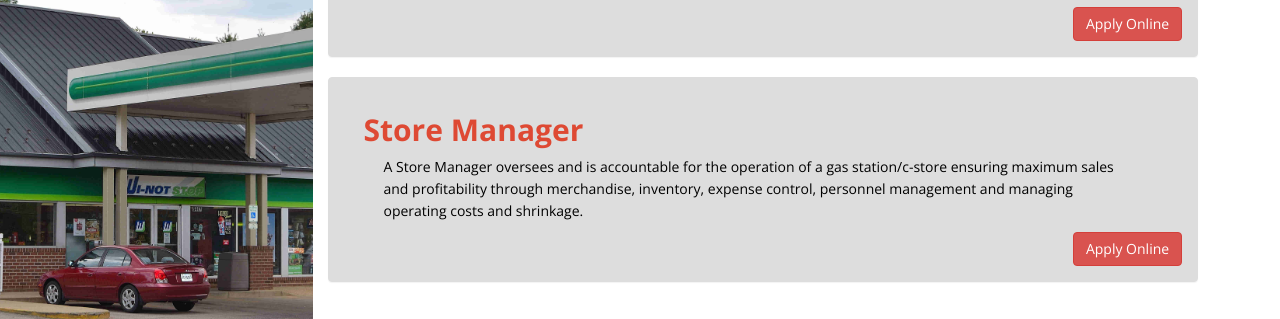
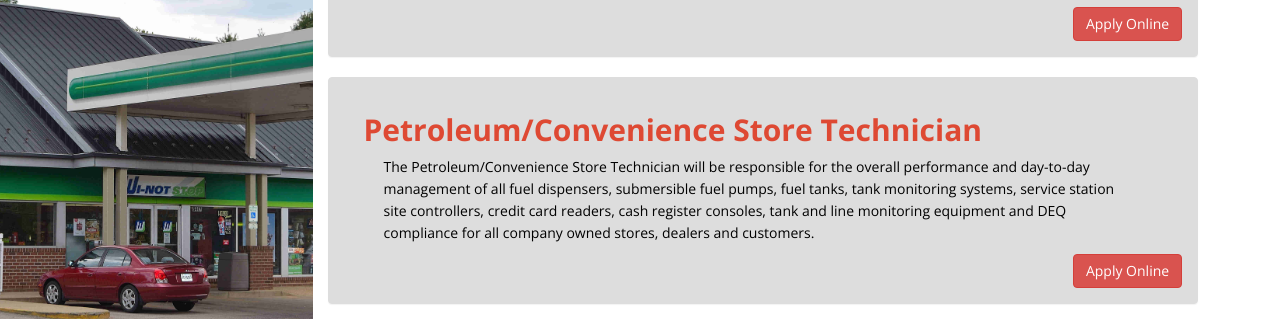
Before and after one commit to nburk2/winotsite, a website: page careers.html in a window 1280 px wide. Shown: the part 614-933 px from the top of the page. Drawn offline with nearby package versions, Linux system fonts and the light colour scheme.

Commit message:
update available jobs

```diff
--- a/careers.html
+++ b/careers.html
@@ -107,11 +107,11 @@
             <div class="col-md-11">
               <div class="panel panel-default" style="background-color:#DDDDDD;">
                 <div class="panel-body">
-                  <h2>Store Manager</h2>
+                  <h2>Petroleum/Convenience Store Technician</h2>
                   <p>
-                      A Store Manager oversees and is accountable for the operation of a gas station/c-store ensuring maximum sales and profitability through merchandise, inventory, expense control, personnel management and managing operating costs and shrinkage.
+                      The Petroleum/Convenience Store Technician will be responsible for the overall performance and day-to-day management of all fuel dispensers, submersible fuel pumps, fuel tanks, tank monitoring systems, service station site controllers, credit card readers, cash register consoles, tank and line monitoring equipment and DEQ compliance for all company owned stores, dealers and customers.
                   </p>
-                  <a href="https://recruiting.paylocity.com/Recruiting/Jobs/Details/16322" target="_blank" class="btn btn-danger pull-right">Apply Online</a>
+                  <a href="https://recruiting.paylocity.com/Recruiting/Jobs/Details/30758" target="_blank" class="btn btn-danger pull-right">Apply Online</a>
                 </div>
               </div>
             </div>
```
Also changed, not shown: index.html (+3 -3 lines), 1 other file.
